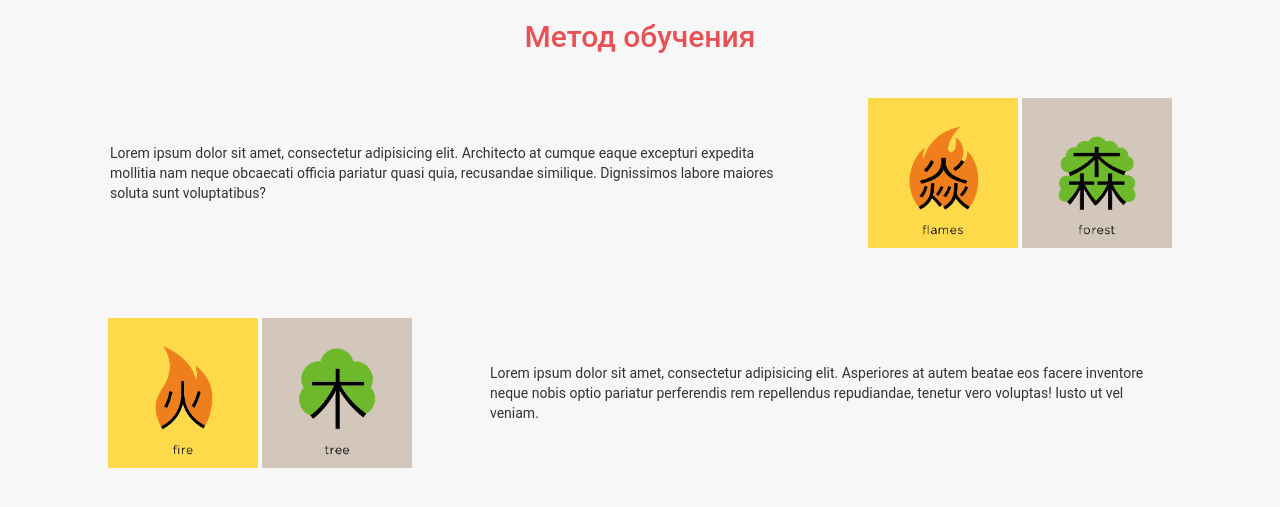
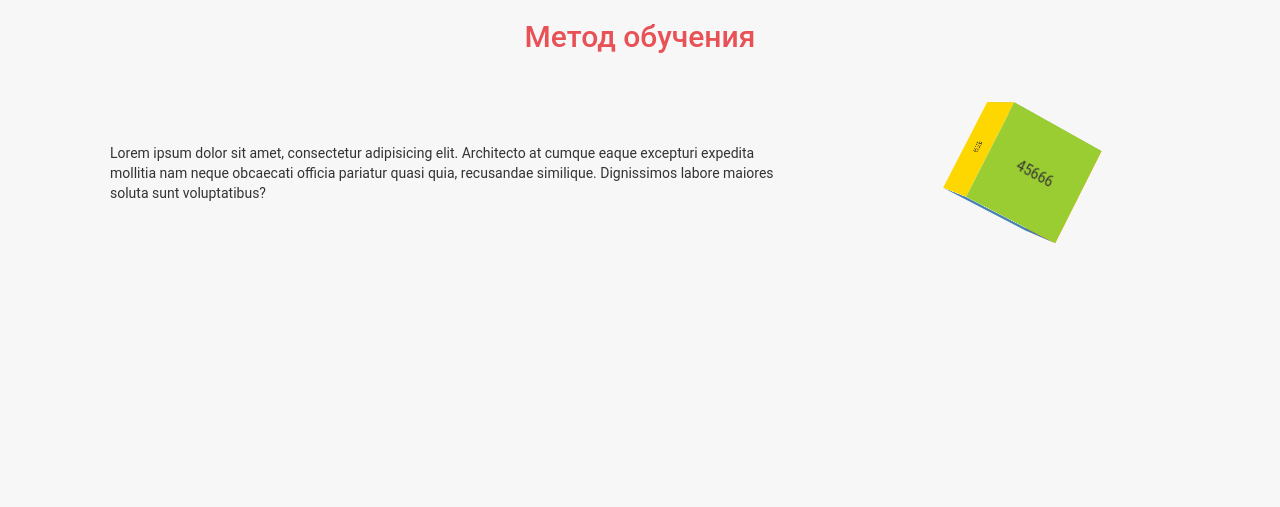
Before and after one commit to ecliseice/learnChinese, a Yii app: template views/site/index.php in a window 1280 px wide. Shown: the part 76-583 px from the top of the page. Run offline with PHP 8.4 and a stand-in for Yii, Linux system fonts and the light colour scheme; the template is opened without the code that fills it, so the values that code supplies are empty; style sheets or scripts are compiled from the project's sources; some libraries are stand-ins or nearby versions.

Commit message:
rotate_block

```diff
--- a/assets/IndexAsset.php
+++ b/assets/IndexAsset.php
@@ -17,7 +17,7 @@ class IndexAsset extends AssetBundle
         'css/index.css',
     ];
     public $js = [
-
+        'js/index.js'
     ];
     public $depends = [
         'app\assets\AppAsset',
--- a/views/site/index.php
+++ b/views/site/index.php
@@ -14,19 +14,16 @@ $this->title = 'LrnFckgLngg';
             <span class="col-sm-8">
                 Lorem ipsum dolor sit amet, consectetur adipisicing elit. Architecto at cumque eaque excepturi expedita mollitia nam neque obcaecati officia pariatur quasi quia, recusandae similique. Dignissimos labore maiores soluta sunt voluptatibus?
             </span>
-            <div class="block__picture col-sm-4">
-                <img src="/img/hieroglyphs/_flames.png" alt="Flame">
-                <img src="/img/hieroglyphs/_forest.png" alt="Forest">
+            <div class="block__picture rotate_block_container col-sm-4">
+                <div class="rotate_block">
+                    <div class="back side">54654</div>
+                    <div class="left side">345</div>
+                    <div class="right side">45666</div>
+                    <div class="top side"></div>
+                    <div class="bottom side"></div>
+                    <div class="front side">123</div>
+                </div>
             </div>
-        </article>
-        <article class="learn_methodology__block">
-            <div class="block__picture col-sm-4">
-                <img src="/img/hieroglyphs/_fire.png" alt="Fire">
-                <img src="/img/hieroglyphs/_tree.png" alt="Tree">
-            </div>
-            <span class="col-sm-8">
-                Lorem ipsum dolor sit amet, consectetur adipisicing elit. Asperiores at autem beatae eos facere inventore neque nobis optio pariatur perferendis rem repellendus repudiandae, tenetur vero voluptas! Iusto ut vel veniam.
-            </span>
         </article>
     </section>
 </div>
--- a/web/css/index.css
+++ b/web/css/index.css
@@ -8,9 +8,58 @@ main .main__learn_methodology .learn_methodology__block {
   height: 220px; }
   main .main__learn_methodology .learn_methodology__block span {
     padding: 40px; }
-  main .main__learn_methodology .learn_methodology__block .block__picture {
-    text-align: center; }
-    main .main__learn_methodology .learn_methodology__block .block__picture img {
-      width: 150px; }
+  main .main__learn_methodology .learn_methodology__block .rotate_block_container {
+    perspective: 1000px;
+    text-align: center;
+    -webkit-touch-callout: none;
+    -webkit-user-select: none;
+    -khtml-user-select: none;
+    -moz-user-select: none;
+    -ms-user-select: none;
+    user-select: none; }
+    main .main__learn_methodology .learn_methodology__block .rotate_block_container .rotate_block {
+      transform-style: preserve-3d;
+      animation: rotate 10s infinite linear;
+      display: inline-block; }
+      main .main__learn_methodology .learn_methodology__block .rotate_block_container .rotate_block, main .main__learn_methodology .learn_methodology__block .rotate_block_container .rotate_block .side {
+        width: 100px;
+        height: 100px; }
+      main .main__learn_methodology .learn_methodology__block .rotate_block_container .rotate_block:before, main .main__learn_methodology .learn_methodology__block .rotate_block_container .rotate_block:after {
+        content: "";
+        display: inline-block;
+        position: absolute;
+        width: 100px;
+        height: 100px; }
+      main .main__learn_methodology .learn_methodology__block .rotate_block_container .rotate_block:before {
+        transform: rotateX(90deg); }
+      main .main__learn_methodology .learn_methodology__block .rotate_block_container .rotate_block:after {
+        transform: rotatey(90deg); }
+      main .main__learn_methodology .learn_methodology__block .rotate_block_container .rotate_block .side {
+        position: absolute;
+        display: flex;
+        justify-content: center;
+        align-items: center; }
+      main .main__learn_methodology .learn_methodology__block .rotate_block_container .rotate_block .back {
+        transform: translateZ(-50px) rotateY(180deg);
+        background: orange; }
+      main .main__learn_methodology .learn_methodology__block .rotate_block_container .rotate_block .left {
+        transform: translateX(-50px) rotateY(270deg);
+        background: url("http://img-fotki.yandex.ru/get/4209/yoksel.52/0_3b7b2_ee1602c6_M.jpg") center; }
+      main .main__learn_methodology .learn_methodology__block .rotate_block_container .rotate_block .right {
+        transform: translateX(50px) rotateY(90deg);
+        background: yellowgreen; }
+      main .main__learn_methodology .learn_methodology__block .rotate_block_container .rotate_block .top {
+        transform: translateY(-50px) rotateX(90deg);
+        background: skyblue; }
+      main .main__learn_methodology .learn_methodology__block .rotate_block_container .rotate_block .bottom {
+        transform: translateY(50px) rotateX(90deg);
+        background: steelblue; }
+      main .main__learn_methodology .learn_methodology__block .rotate_block_container .rotate_block .front {
+        transform: translateZ(50px);
+        background: gold; }
+
+@keyframes rotate {
+  100% {
+    transform: rotatex(360deg) rotateY(360deg) rotateZ(360deg); } }
 
 /*# sourceMappingURL=index.css.map */
--- a/web/css/index.sass
+++ b/web/css/index.sass
@@ -1,4 +1,5 @@
 $base_font_color: #e85155
+$block_size: 100px
 
 main
   .main__learn_methodology
@@ -12,7 +13,62 @@ main
       height: 220px
       span
         padding: 40px
-      .block__picture
+      .rotate_block_container
+        perspective: 1000px
         text-align: center
-        img
-          width: 150px
+        -webkit-touch-callout: none
+        -webkit-user-select: none
+        -khtml-user-select: none
+        -moz-user-select: none
+        -ms-user-select: none
+        user-select: none
+        .rotate_block
+          // border: 2px dotted white
+          transform-style: preserve-3d
+          // transform: rotateY(90deg) rotateZ(-45deg) rotateX(-45deg)
+          // transform: rotateY(0deg) rotateX(23deg)
+          animation: rotate 10s infinite linear
+          display: inline-block
+          &,.side
+            width: $block_size
+            height: $block_size
+          &:before, &:after
+            content: ""
+            display: inline-block
+            position: absolute
+            width: $block_size
+            height: $block_size
+            // border: 2px dotted white
+          &:before
+            transform: rotateX(90deg)
+          &:after
+            transform: rotatey(90deg)
+          .side
+            position: absolute
+            display: flex
+            justify-content: center
+            align-items: center
+          .back
+            transform: translateZ(-$block_size/2) rotateY(180deg)
+            background: orange
+          .left
+            transform: translateX(-$block_size/2) rotateY(270deg)
+            background: url('http://img-fotki.yandex.ru/get/4209/yoksel.52/0_3b7b2_ee1602c6_M.jpg') center
+          .right
+            transform: translateX($block_size/2) rotateY(90deg)
+            background: yellowgreen
+          .top
+            transform: translateY(-$block_size/2) rotateX(90deg)
+            background: skyblue
+          .bottom
+            transform: translateY($block_size/2) rotateX(90deg)
+            background: steelblue
+          .front
+            transform: translateZ($block_size/2)
+            background: gold
+
+
+@keyframes rotate
+  100%
+    transform: rotatex(360deg) rotateY(360deg) rotateZ(360deg)
+    //transform: rotateY(360deg)
--- /dev/null
+++ b/web/js/index.js
@@ -0,0 +1,27 @@
+var lastMouseX = 0,
+    lastMouseY = 0;
+var rotX = 0,
+    rotY = 0;
+
+$('.rotate_block_container').on("mousedown", function(ev) {
+    lastMouseX = ev.clientX;
+    lastMouseY = ev.clientY;
+    $('.rotate_block').css('animation', 'none');
+    $(document).on("mousemove", mouseMoved);
+});
+$(document).on("mouseup", function() {
+    $(document).off("mousemove", mouseMoved);
+});
+
+function mouseMoved(ev) {
+    var deltaX = ev.pageX - lastMouseX;
+    var deltaY = ev.pageY - lastMouseY;
+
+    lastMouseX = ev.pageX;
+    lastMouseY = ev.pageY;
+
+    rotY -= deltaX * 0.5;
+    rotX += deltaY * 0.5;
+
+    $(".rotate_block").css("transform", "rotateX( " + rotX + "deg) rotateY(" + rotY + "deg)");
+}
```
Also changed, not shown: web/img/hieroglyphs/_fire.png (deleted), web/img/hieroglyphs/_flames.png (deleted), web/img/hieroglyphs/_forest.png (deleted), web/img/hieroglyphs/_tree.png (deleted), 1 other file.
